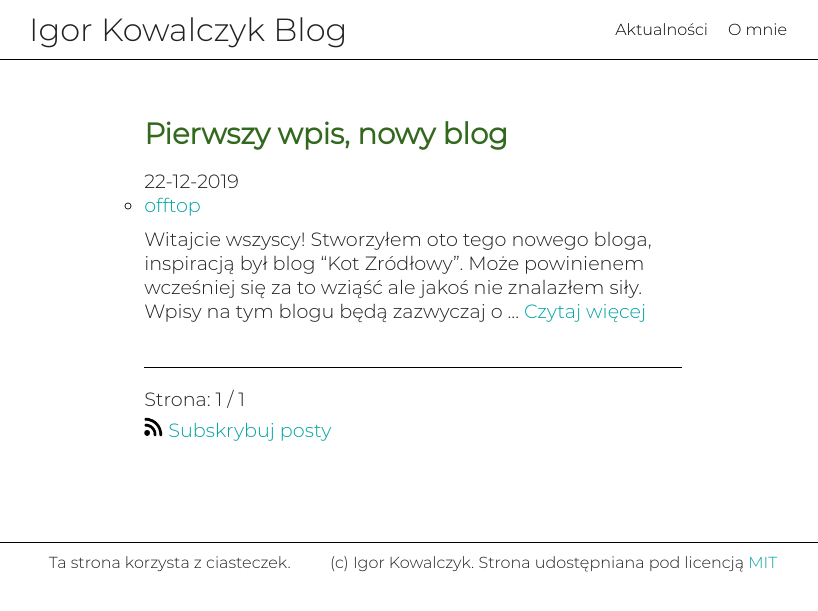
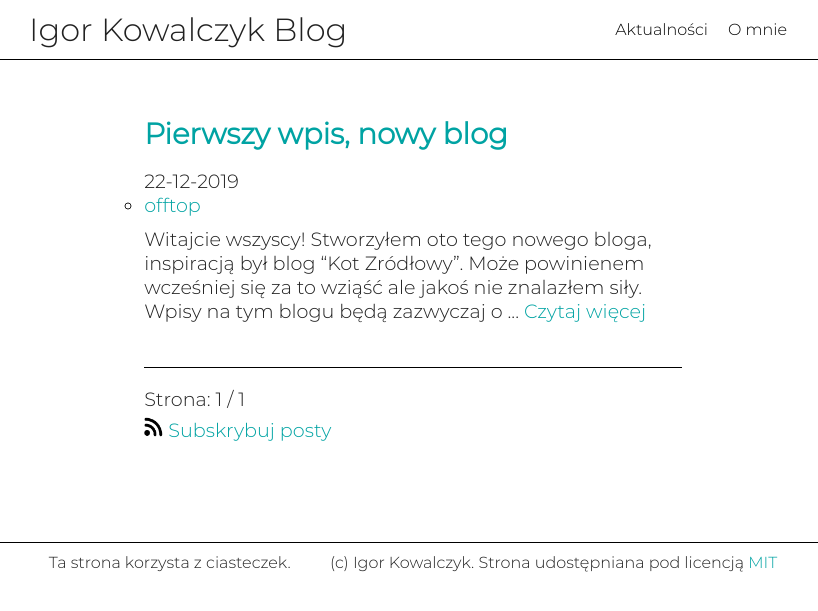
Before and after one commit to IgorKowalczyk/blog, a Jekyll site: the page built from index.html, in a window 1280 px wide. Shown: the top 611 px of the page, without its empty margins (227-1045 px from the left). Built offline with Jekyll 4.4.1, drawn with Linux system fonts in a browser that asks for light colours; the list of posts is cut into pages by our own code.

Commit message:
Update style.css

```diff
--- a/css/style.css
+++ b/css/style.css
@@ -61,21 +61,21 @@ width: 50px;
 }
 
 .main-header a {
-color: #000;
+color: #000 !important;
 text-decoration: none;
 }
 
 .main-header a:hover{
 text-decoration: none;
-color: #00a3a3;
+color: #00a3a3 !important;
 }
 
 main a, footer a {
-color: #000;
+color: #000 !important;
 }
 
 main a, footer a {
-color: #00a3a3;
+color: #00a3a3 !important;
 }
 
 main {
@@ -110,7 +110,7 @@ margin-bottom: 1em;
 
 .post-list-item h3 a, .post-content h3 {
 font-size: 1.3em;
-color: #33691E;
+color: #000;
 font-weight: 600;
 }
 
@@ -157,6 +157,11 @@ justify-content: space-between;
 
 a {
 position: relative;
+color: #000  !important;
+}
+
+a:hover {
+color: #00a3a3 !important;
 }
 
 a:before {
```
